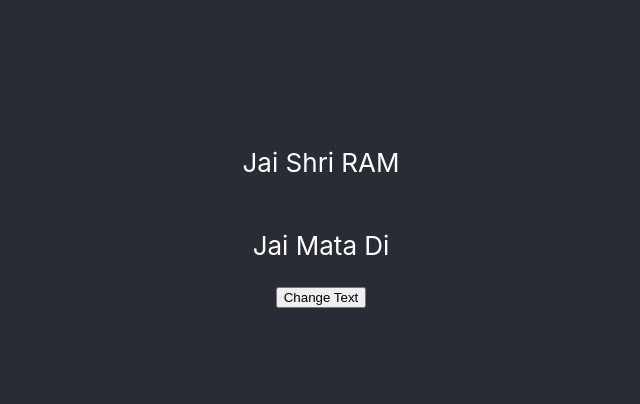
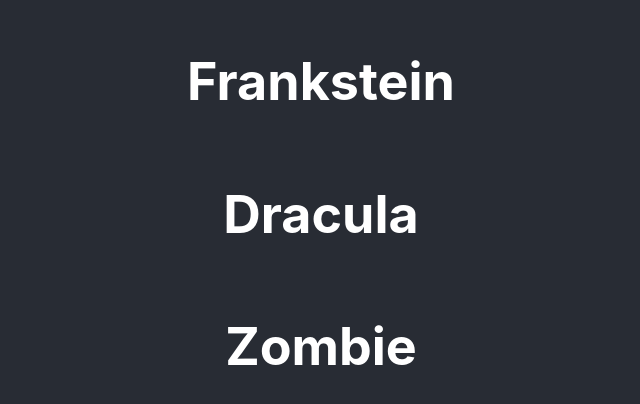
Before and after one commit to arjun-choudhury/monsters-rolodex, a React (Create React App) app: page / in a window 1280 px wide. Shown: the part 186-590 px from the top of the page, without its empty margins (319-959 px from the left). Built offline with nearby package versions, Linux system fonts and the light colour scheme.

Commit message:
Modifies App.js to add some more code

```diff
--- a/src/App.js
+++ b/src/App.js
@@ -6,8 +6,11 @@ class App extends Component {
     super();
 
     this.state = {
-      string_1: 'Jai Shri RAM',
-      string_2: 'Jai Mata Di'
+      monsters: [
+        { name: 'Frankstein', id: '1' },
+        { name: 'Dracula', id: '2' },
+        { name: 'Zombie', id: '3' }
+      ]
     };
   }
 
@@ -15,13 +18,9 @@ class App extends Component {
     return (
       <div className="App">
         <header className="App-header">
-          <p>
-            {this.state.string_1}
-          </p>
-          <p>
-            {this.state.string_2}
-          </p>
-          <button onClick={() => this.setState({ string_2: 'Jai Bajrangbali' })}>Change Text</button>
+          {
+            this.state.monsters.map(monsters => (<h1 key={monsters.id}>{monsters.name}</h1>))
+          }
         </header>
       </div>
     )
```
